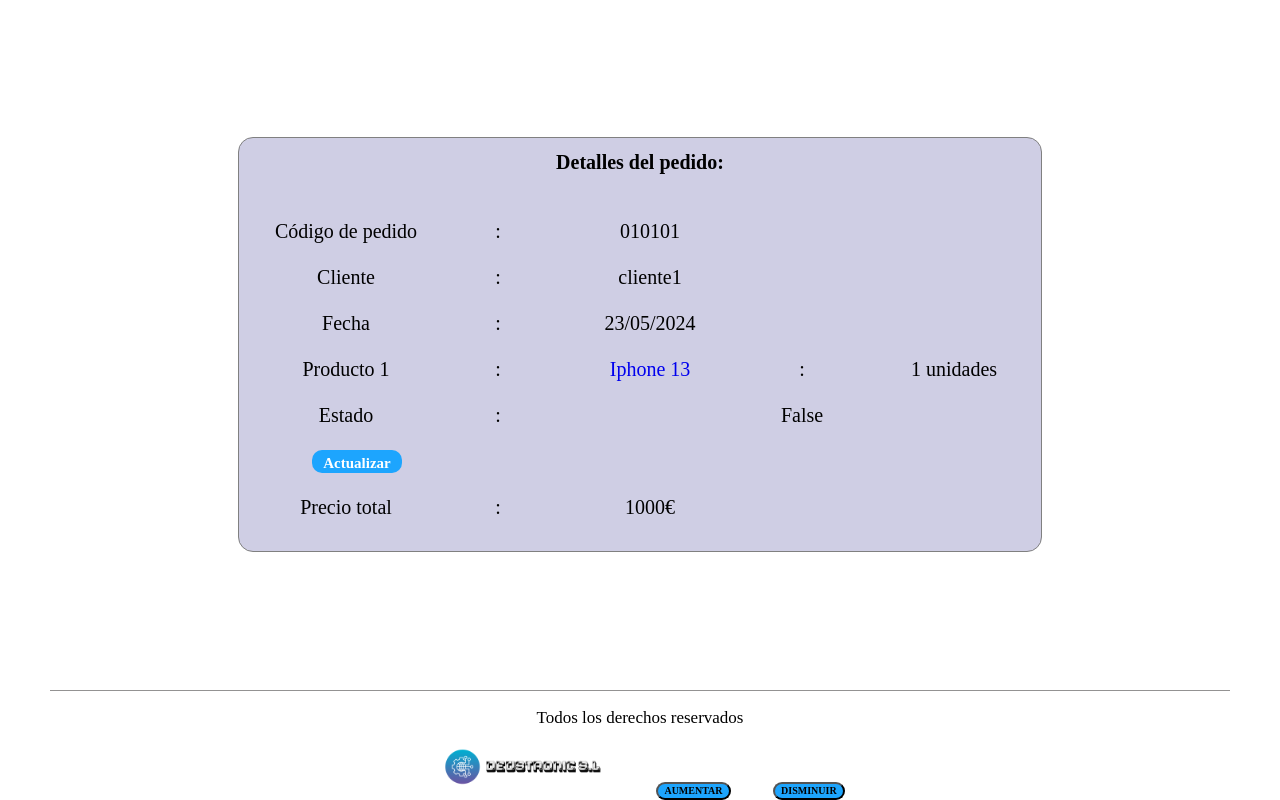
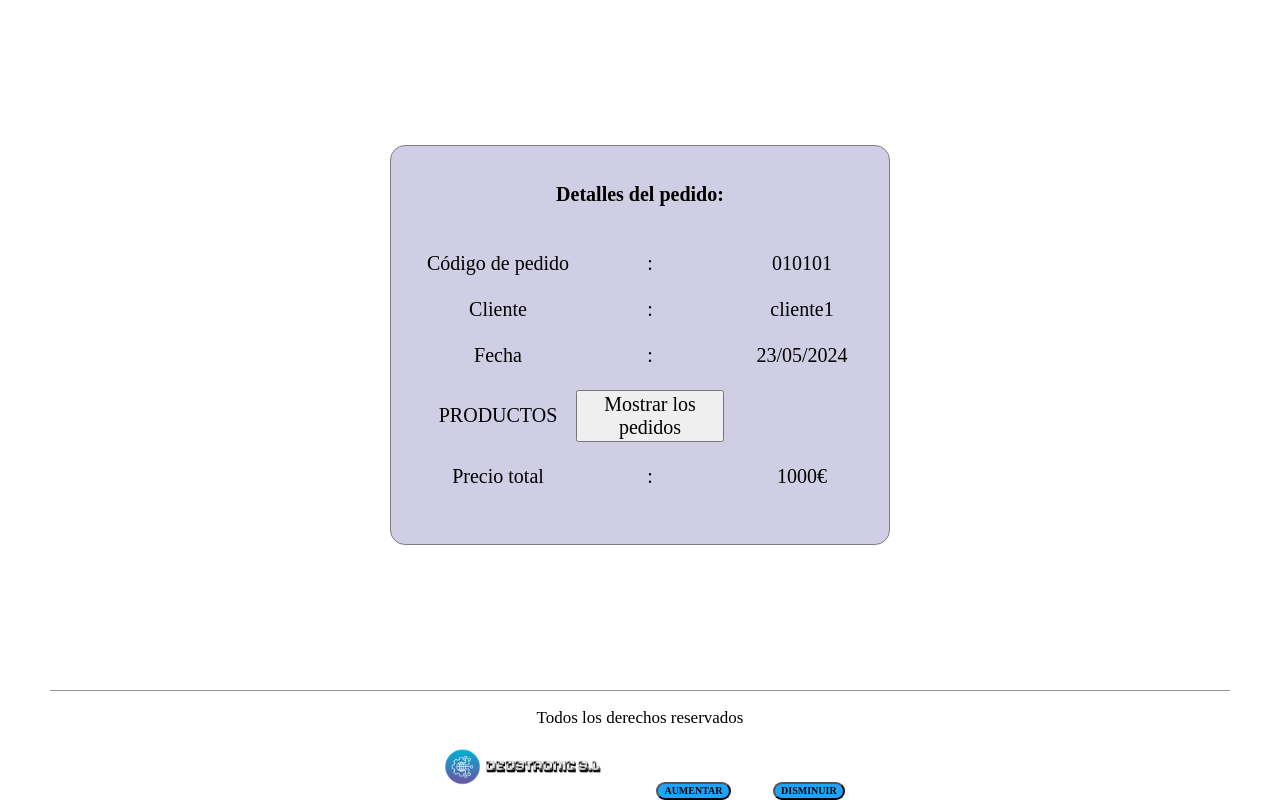
Before and after one commit to markelDeusto/Entregable2-3-4, a Django app: page /deustronic/pedido/010101 in a window 1280 px wide. Shown: the part 124-924 px from the top of the page. Run offline with Django 5.2, Linux system fonts and the light colour scheme; data comes from the database, SQL or seed files in the repository; both versions use the stored data as it was after the commit.

Commit message:
desplegable productos

```diff
--- a/proyecto1/empresaDjango/static/css/styles.css
+++ b/proyecto1/empresaDjango/static/css/styles.css
@@ -697,3 +697,11 @@ a {
     color: white;
     font-size: 1.5rem;
 }
+
+.productos_mostrar{
+    display: none;
+}
+
+.boton_ocultar{
+    display: none;
+}
--- a/proyecto1/empresaDjango/static/js/script.js
+++ b/proyecto1/empresaDjango/static/js/script.js
@@ -7,9 +7,6 @@ let dismin = document.getElementById('disminuir')
 
 aument.addEventListener('click', aumentarTexto)
 dismin.addEventListener('click', disminuirTexto)
-
-
-
 
 function aumentarTexto(){
 
@@ -31,15 +28,10 @@ function disminuirTexto(){
     })
 }
 
-
-
-
-   document.addEventListener('DOMContentLoaded', (event) => {
+document.addEventListener('DOMContentLoaded', (event) => {
     let boton = document.getElementById('boton_estado');
     boton.addEventListener('click', actualizarEstado);
 });
-
-
 
 
 function actualizarEstado(event) {
@@ -91,3 +83,37 @@ function actualizarEstado(event) {
     }
     return cookieValue;
 }
+
+let mostrar = document.getElementById('mostrar')
+
+mostrar.addEventListener('click', mostrarProductos)
+
+let ocultar = document.getElementById('ocultar')
+
+ocultar.addEventListener('click', ocultarProductos)
+function mostrarProductos(){
+    let prods = document.getElementsByClassName("productos_mostrar")
+    let btnOcult = document.getElementById("ocultar")
+    let btnMost = document.getElementById("mostrar")
+
+    for (let i = 0; i < prods.length; i++) {
+        prods[i].style.display = "block";
+    }
+
+    btnOcult.style.display = "block"
+    btnMost.style.display = "none"
+
+}
+
+function ocultarProductos(){
+    let prods = document.getElementsByClassName("productos_mostrar")
+    let btnMost = document.getElementById("mostrar")
+    let btnOcult = document.getElementById("ocultar")
+
+    for (let i = 0; i < prods.length; i++) {
+        prods[i].style.display = "none";
+    }
+
+    btnMost.style.display = "block"
+    btnOcult.style.display = "none"
+}
--- a/proyecto1/empresaDjango/templates/detail_pedido.html
+++ b/proyecto1/empresaDjango/templates/detail_pedido.html
@@ -21,9 +21,13 @@
                     <td>:</td>
                     <td>{{ pedido.fecha|date:"d/m/Y" }}</td>
                 </tr>
-
+                <tr>
+                    <td>PRODUCTOS</td>
+                    <td><button class="boton_mostrar" id="mostrar">Mostrar los pedidos</button></td>
+                    <td><button class="boton_ocultar" id="ocultar">Ocultar los pedidos</button></td>
+                </tr>
                 {% for detalle in detalles_pedido %}
-                    <tr>
+                    <tr class="productos_mostrar">
                         <td>Producto {{ forloop.counter }}</td>
                         <td>:</td>
                         <td>
@@ -31,13 +35,6 @@
                         </td>
                         <td>:</td>
                         <td>{{ detalle.cantidad }} unidades</td>
-                        <tr>
-                            <td>Estado</td>
-                            <td>:</td>
-                            <td>
-                              <td>{{ pedido.estado }}</td>
-                             </td>
-                        </tr>
 
                         <td>
                             <div class="boton_actualizar"><a
@@ -46,12 +43,18 @@
                         </td>
                     </tr>
                 {% endfor %}
-
                 <tr>
                     <td>Precio total</td>
                     <td>:</td>
                     <td>{{ pedido.precio_total }}€</td>
                 </tr>
+                <!--<tr>
+                    <td>Estado</td>
+                    <td>:</td>
+                    <td>
+                        {{ pedido.estado }}
+                    </td>
+                </tr>-->
             </table>
         </div>
     </div>
--- a/proyecto1/empresaDjango/templates/index_pedido.html
+++ b/proyecto1/empresaDjango/templates/index_pedido.html
@@ -22,8 +22,6 @@
                         </a>
                         <div class="boton_borrar"><a href="{% url 'borrar_pedido' p.cod_pedido %}"> Borrar </a></div>
                         <div class="boton_estado"><a href="#" data-cod_pedido="{{ p.cod_pedido }}"> Estado </a></div>
-
-
                         <div class="boton_actualizar"><a href="{% url 'actualizar_pedido' p.cod_pedido %}">
                             Actualizar </a></div>
                     </li>
```
Also changed, not shown: proyecto1/db.sqlite3.
